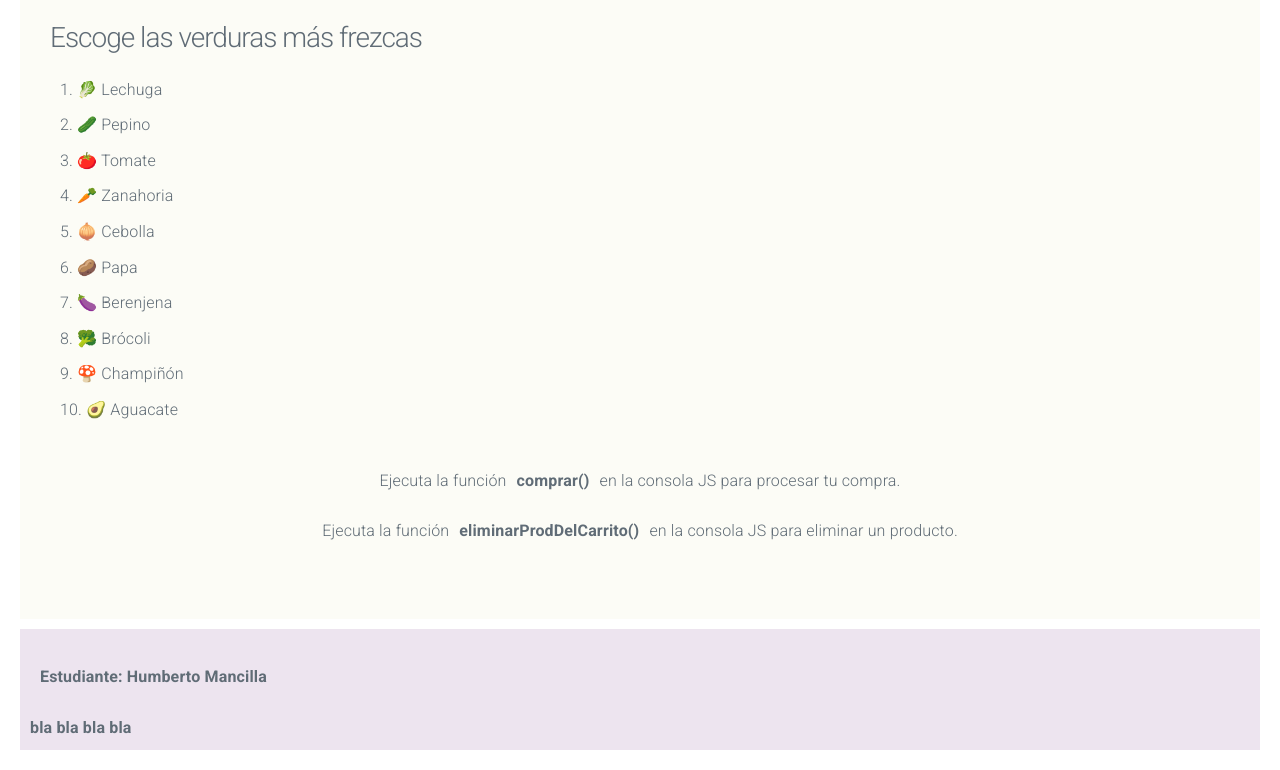
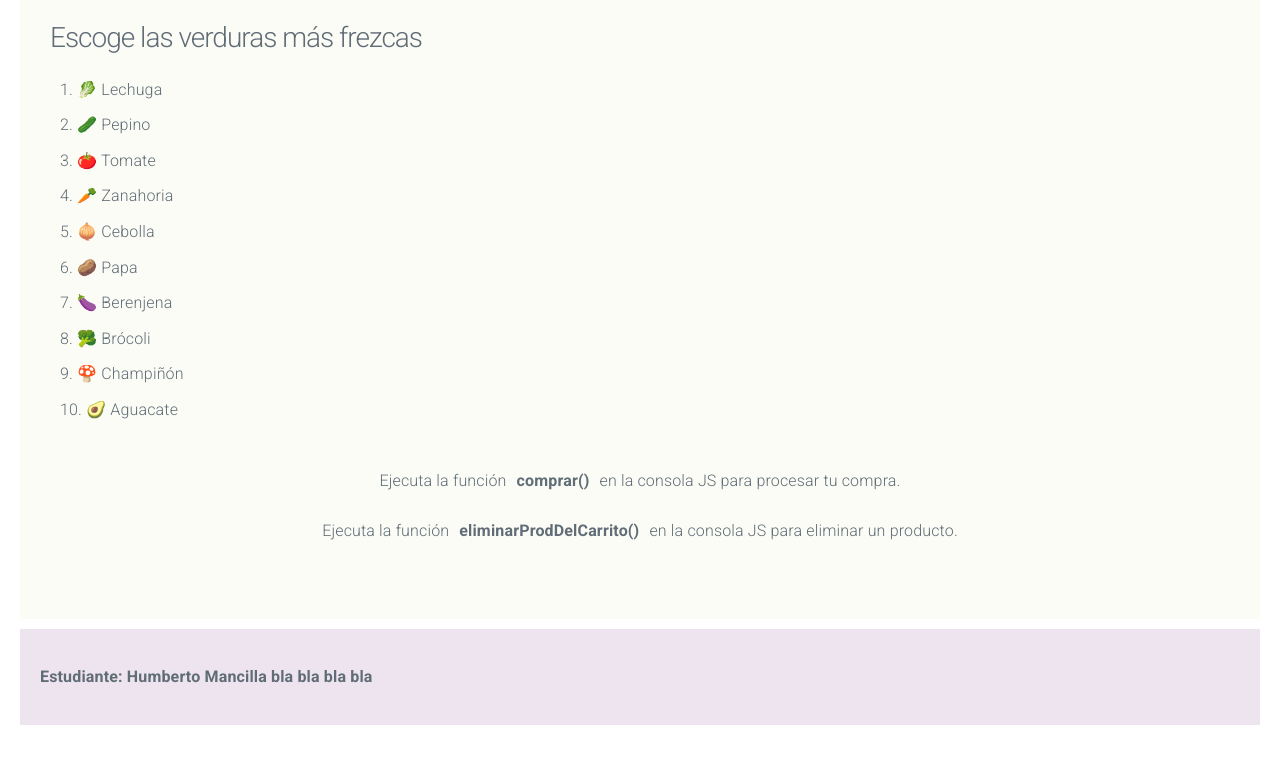
Before and after one commit to devmancilla/github, a plain HTML site: page index.html in a window 1280 px wide. Shown: the part 160-930 px from the top of the page. After the commit the page ends 905 px from the top, so only its background shows below. Drawn offline with nearby package versions, Linux system fonts and the light colour scheme.

Commit message:
Agregue weas a lo loco

```diff
--- a/index.html
+++ b/index.html
@@ -43,7 +43,7 @@
     </main>
     <footer>
         <br>
-        <p>Estudiante: Humberto Mancilla</p>bla bla bla bla
+        <p>Estudiante: Humberto Mancilla bla bla bla bla</p>
     </footer>
 </body>
 </html>
```
